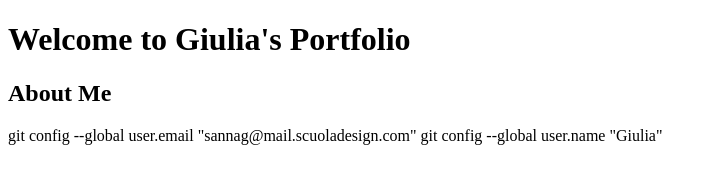
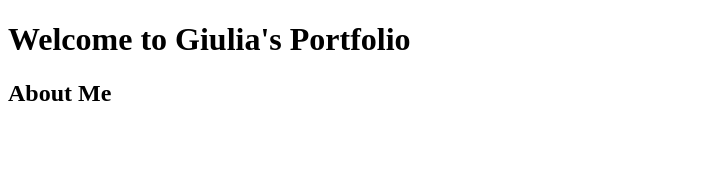
Before and after one commit to sanna-lab/sanna-lab.ghithub.io, a plain HTML site: page index.html in a window 1280 px wide. Shown: the whole page, without its empty margins (0-717 px from the left). Drawn offline with Linux system fonts and the light colour scheme.

Commit message:
Remove Git config commands from index.html
Removed Git configuration commands from HTML file.

```diff
--- a/index.html
+++ b/index.html
@@ -10,5 +10,3 @@
    <h2>About Me</h2>
 </body>
 </html>
-git config --global user.email "sannag@mail.scuoladesign.com"
-git config --global user.name "Giulia"
```
